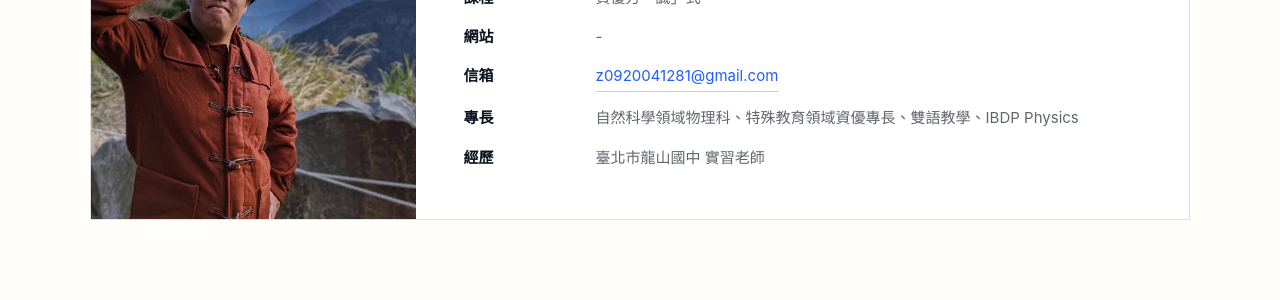
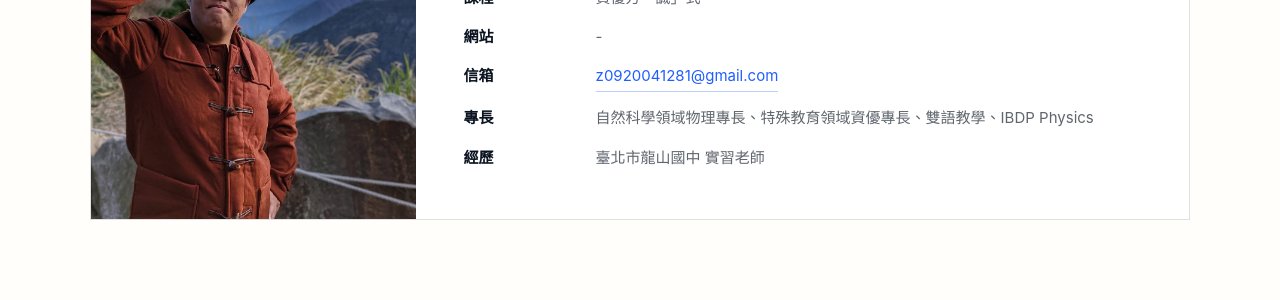
Before and after one commit to gateczjh/gateczjh.github.io, a Jekyll site: the page built from zh/teachers/zhangjian-yunyi.html, in a window 1280 px wide. Shown: the part 411-711 px from the top of the page. Built offline with Jekyll 4.4.1, drawn with Linux system fonts in a browser that asks for light colours.

Commit message:
Update zhangjian-yunyi.html

```diff
--- a/zh/teachers/zhangjian-yunyi.html
+++ b/zh/teachers/zhangjian-yunyi.html
@@ -28,7 +28,7 @@ title: 張簡雲翊 老師
         <dd><a class="teacher-info-link" href="mailto:z0920041281@gmail.com">z0920041281@gmail.com</a></dd>
 
         <dt>專長</dt>
-        <dd>自然科學領域物理科、特殊教育領域資優專長、雙語教學、IBDP Physics</dd>
+        <dd>自然科學領域物理專長、特殊教育領域資優專長、雙語教學、IBDP Physics</dd>
 
         <dt>經歷</dt>
         <dd>臺北市龍山國中 實習老師</dd>
```
